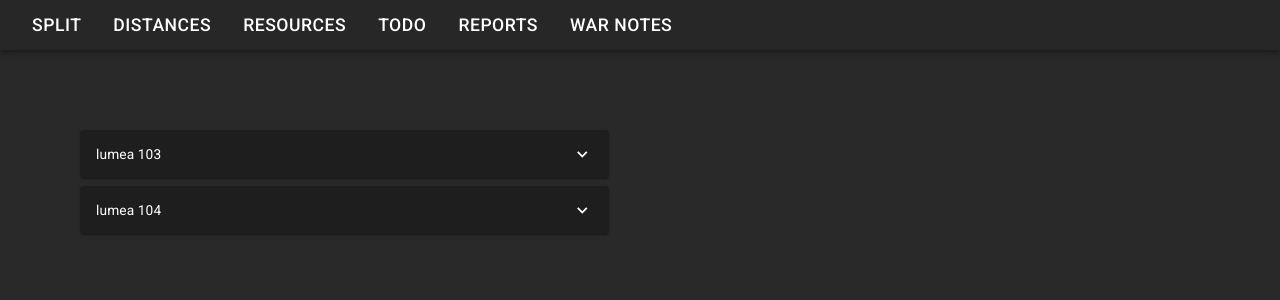
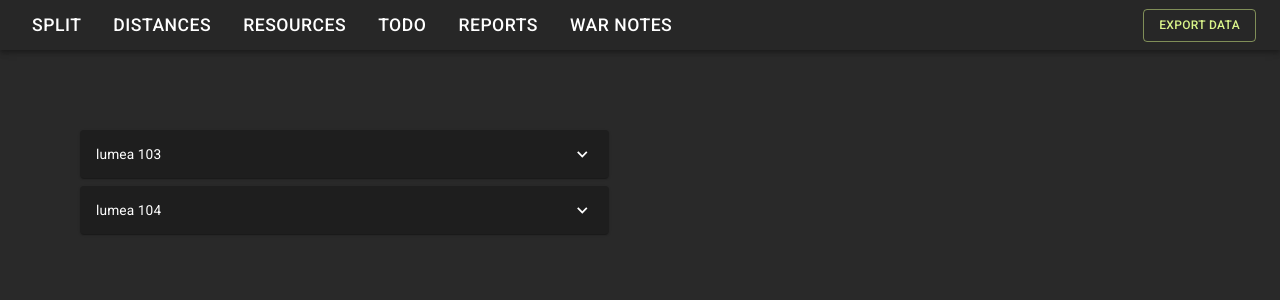
Before and after one commit to Ted2121/MarketShuffle, a React (Vite) app in the folder marketshuffle/: page / in a window 1280 px wide. Shown: the top 300 px of the page. Built offline with nearby package versions, Linux system fonts and the light colour scheme.

Commit message:
added export button

```diff
--- a/marketshuffle/src/shared/layouts/Navbar.jsx
+++ b/marketshuffle/src/shared/layouts/Navbar.jsx
@@ -6,6 +6,7 @@ import Container from '@mui/material/Container';
 import Button from '@mui/material/Button';
 import navData from '../../data/components-text/navData';
 import { Link } from 'react-router-dom';
+import ExportButton from '../../import-export/export-button';
 
 const pages = navData;
 
@@ -32,6 +33,9 @@ function Navbar() {
                                 </Link>
                             ))}
                         </Box>
+                        <Box>
+                            <ExportButton />
+                        </Box>
                 </Toolbar>
             </Container>
         </AppBar>
```
Lines whose indentation alone changed are shown as unchanged.
